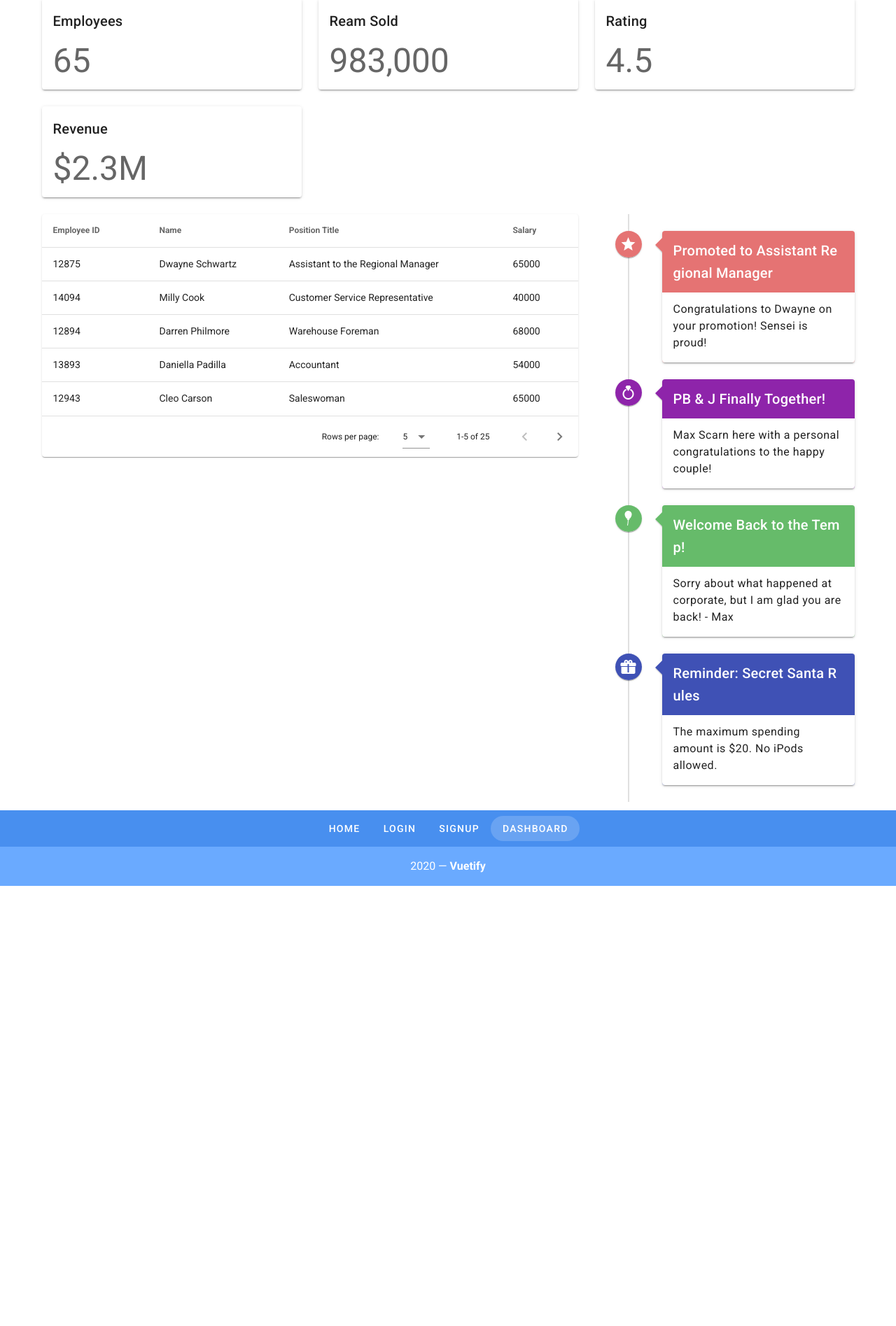
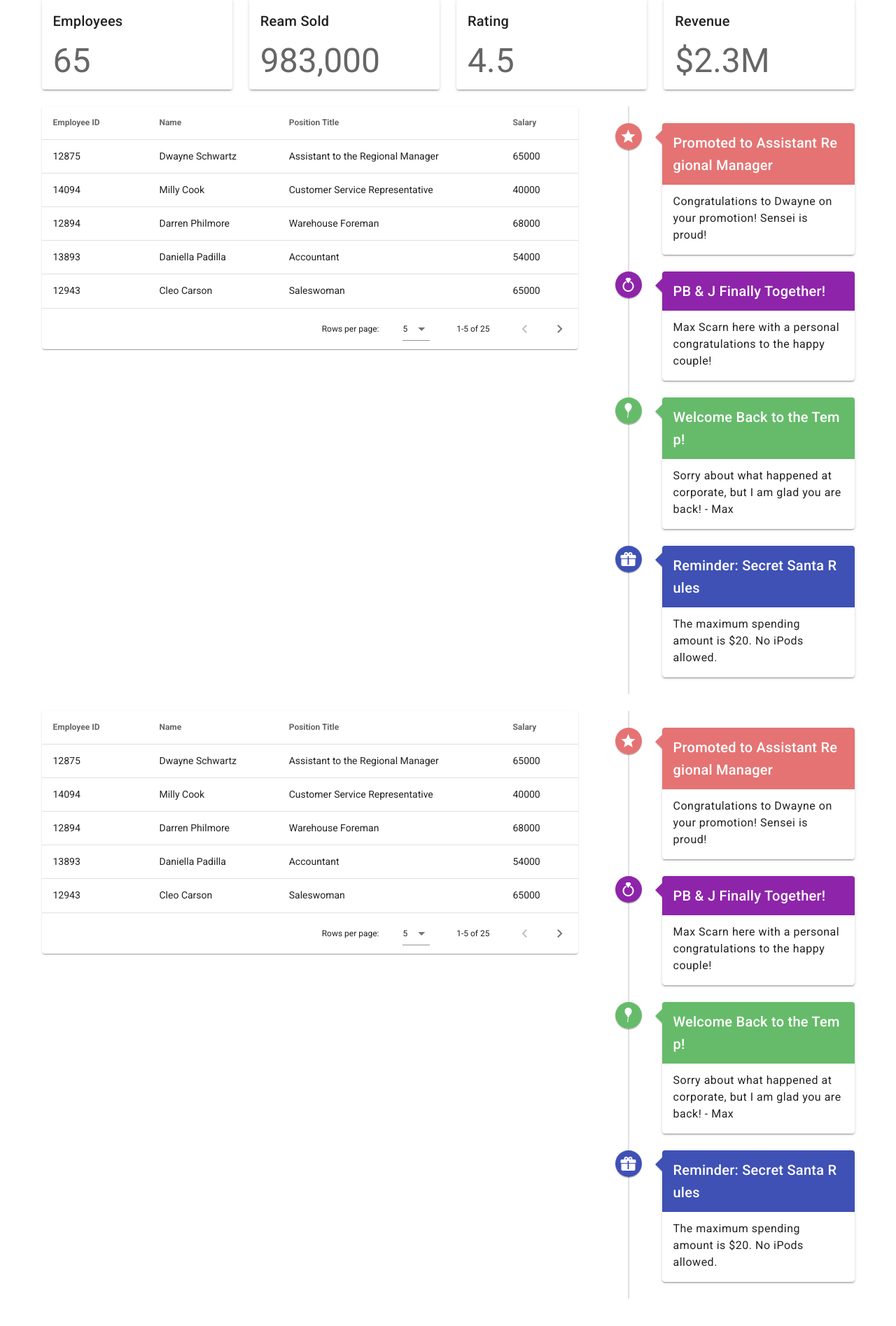
Before and after one commit to nakajima1412/beautify-with-vuetify, a Vue app: page /dashboard in a window 1280 px wide. Shown: the part 379-2274 px from the top of the page at 70% size. Before the commit the page ends 1645 px from the top, so only its background shows below. Built offline with nearby package versions, Linux system fonts and the light colour scheme.

Commit message:
Fix: dashboard

```diff
--- a/src/views/Dashboard.vue
+++ b/src/views/Dashboard.vue
@@ -9,10 +9,15 @@
     </v-row>
 
     <v-row>
-      <v-col v-for="statistic in statistics" :key="`${statistic.title}`" cols="12" md="6" lg="4">
+      <v-col
+        v-for="statistic in statistics"
+        :key="`${statistic.title}`"
+        cols="12"
+        md="6"
+        lg="3"
+      >
         <StatisticCard :statistic="statistic" />
       </v-col>
-
     </v-row>
 
     <v-row>
@@ -21,6 +26,25 @@
       </v-col>
       <v-col cols="12" md="4">
         <EventTimeline :timeline="timeline" />
+      </v-col>
+    </v-row>
+
+    <v-row id="below-the-fold">
+      <v-col cols="12" md="8">
+        <EmployeesTable :employees="employees" @select-employee="setEmployee" />
+      </v-col>
+      <v-col cols="12" md="4">
+        <EventTimeline :timeline="timeline" />
+      </v-col>
+    </v-row>
+
+    <v-row id="more-content">
+      <v-col>
+        <v-skeleton-loader
+          ref="skeleton"
+          type="table"
+          class="mx-auto"
+        ></v-skeleton-loader>
       </v-col>
     </v-row>
 
```
